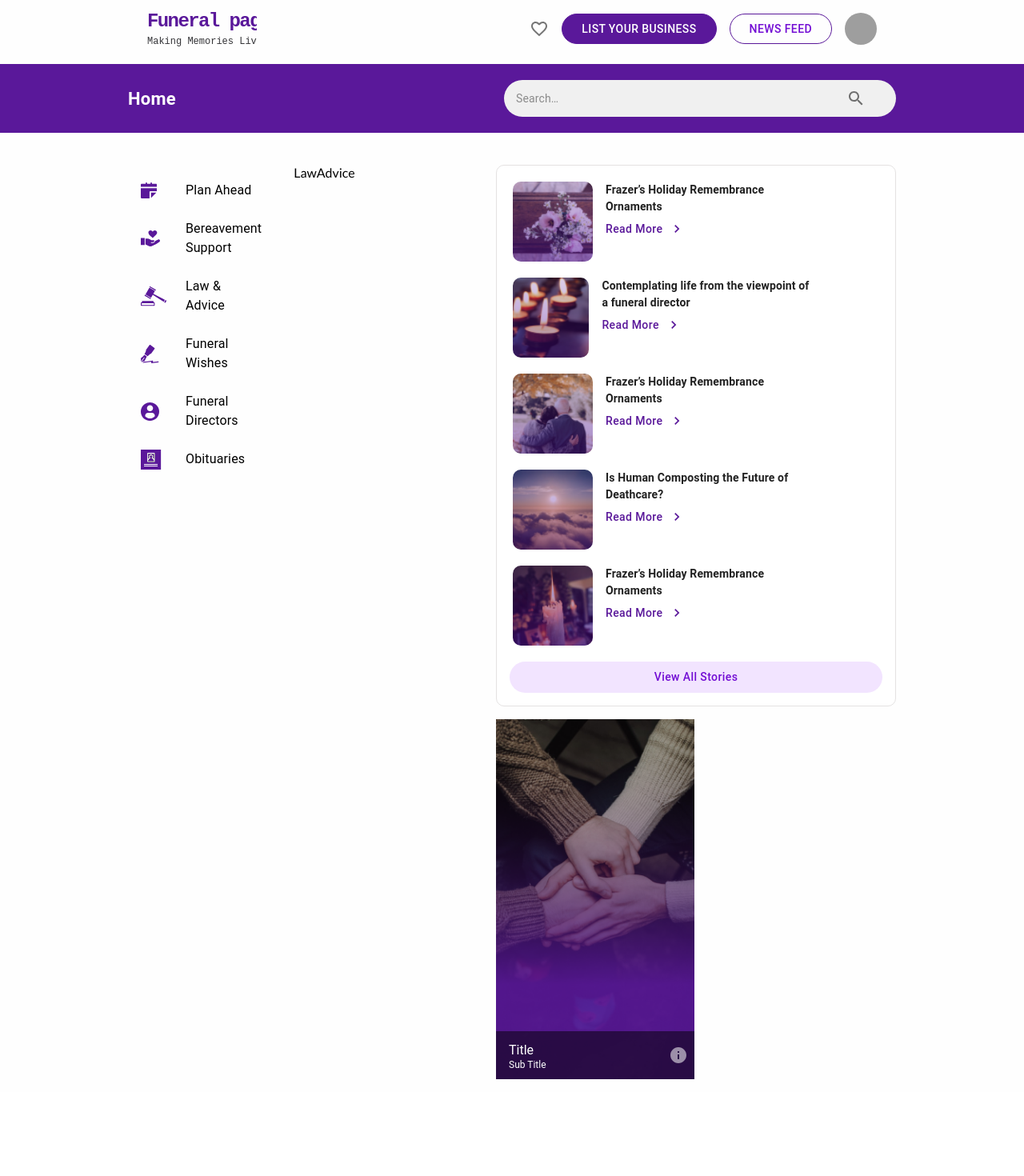
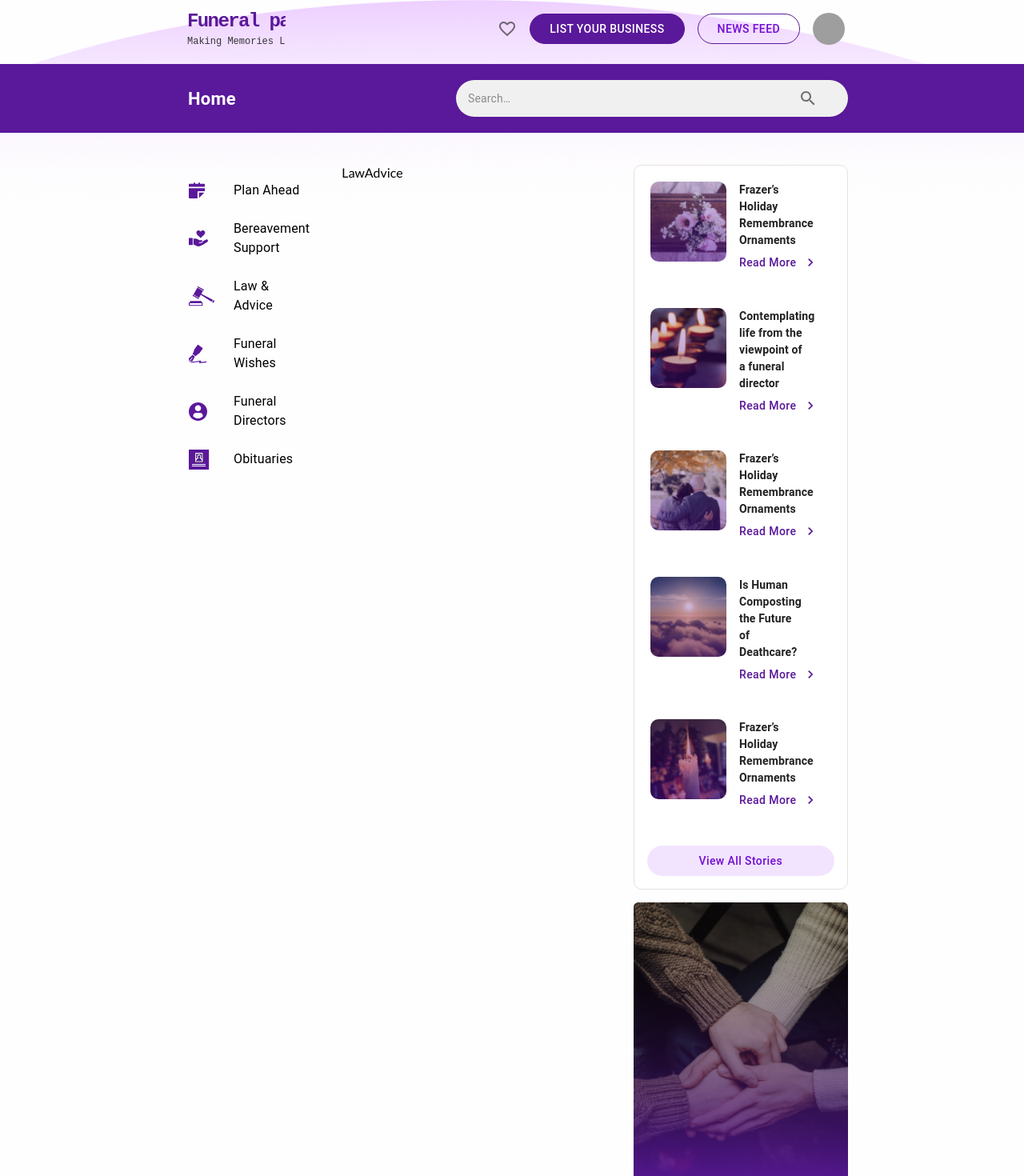
Before and after one commit to Yasela-dissanayake/funeral, a React (Create React App) app: page /law-advice in a window 1280 px wide. Shown: the top 1470 px of the page at 80% size. Before the commit the page ends 1365 px from the top, so only its background shows below. Built offline with nearby package versions, Linux system fonts and the light colour scheme; grey boxes are pictures that could not be loaded.

Commit message:
fix: fixed small style issues

```diff
--- a/src/components/BaseLayout.jsx
+++ b/src/components/BaseLayout.jsx
@@ -3,26 +3,36 @@ import NavBar from "./NavBar";
 import SideBar from "./SideBar";
 import SearchBar from "./SearchBar";
 import Stack from "@mui/material/Stack";
-import RightBar from "../components/RightBar";
+import RightBar from "./RightBar";
 import FeedLayout from "./FeedLayout";
 import Box from "@mui/material/Box";
+import basebg from "../assets/images/basebg.png";
+import Footer from "./Footer";
 
 const BaseLayout = () => {
   return (
-    <Box sx={{ backgroundColor: "#fefefe" }}>
+    <Box
+      sx={{
+        backgroundColor: "#fefefe",
+        backgroundImage: `url(${basebg})`,
+        backgroundRepeat: "no-repeat",
+        backgroundSize: "contain",
+      }}
+    >
       <NavBar />
       <SearchBar />
       <Stack
         direction="row"
         spacing={3}
         justifyContent="center"
-        paddingRight="160px"
+        paddingRight="220px"
         marginTop={5}
       >
         <SideBar />
         <FeedLayout />
         <RightBar />
       </Stack>
+      <Footer />
     </Box>
   );
 };
--- /dev/null
+++ b/src/components/Footer.jsx
@@ -0,0 +1,16 @@
+import React from "react";
+import Box from "@mui/material/Box";
+import Grid from "@mui/material/Grid";
+
+const Footer = () => {
+  return (
+    <Box sx={{ margin: "50px 220px", backgroundColor: "red" }}>
+      <Grid container spacing={0}>
+        <Grid item>1</Grid>
+        <Grid item>2</Grid>
+      </Grid>
+    </Box>
+  );
+};
+
+export default Footer;
--- a/src/components/NavBar.jsx
+++ b/src/components/NavBar.jsx
@@ -49,11 +49,18 @@ function NavBar() {
       sx={{
         bgcolor: "transparent",
         boxShadow: "none",
-        paddingLeft: "160px",
-        paddingRight: "160px",
+        width: "100%",
+        paddingRight: "200px",
+        paddingLeft: "210px",
       }}
     >
-      <Container maxWidth="xl" sx={{ margin: 0 }}>
+      <Container
+        maxWidth="xl"
+        sx={{
+          margin: 0,
+          minWidth: "100%",
+        }}
+      >
         <Toolbar disableGutters>
           {/* main logo text */}
           <Grid container width="15%">
--- a/src/components/RightBar.jsx
+++ b/src/components/RightBar.jsx
@@ -63,23 +63,18 @@ const RightBar = () => {
         </Box>
       </Box> */}
 
-      <ImageList sx={{ width: 500, height: 450 }}>
-        <ImageListItem>
-          <img src={cardbg} alt="background" />
-          <ImageListItemBar
-            title="Title"
-            subtitle="Sub Title"
-            actionIcon={
-              <IconButton
-                sx={{ color: "rgba(255, 255, 255, 0.54)" }}
-                // aria-label={`info about ${item.title}`}
-              >
-                <InfoIcon />
-              </IconButton>
-            }
-          />
-        </ImageListItem>
-      </ImageList>
+      <Box sx={{ display: "flex" }}>
+        <ImageList cols={1}>
+          {" "}
+          {/* Set cols to 1 for a single-column layout */}
+          <ImageListItem sx={{ width: "100%", flexGrow: 1 }}>
+            {" "}
+            {/* Set width and flexGrow */}
+            <img src={cardbg} alt="background" />
+            {/* <ImageListItemBar title="Title" subtitle="Sub Title" /> */}
+          </ImageListItem>
+        </ImageList>
+      </Box>
     </Box>
   );
 };
--- a/src/components/SearchBar.jsx
+++ b/src/components/SearchBar.jsx
@@ -18,12 +18,12 @@ const SearchBar = () => {
       bgcolor={primaryDarkColor}
       height={70}
       mt={1}
-      pl="160px"
+      pl="235px"
       alignSelf="center"
       display="flex"
       textAlign="center"
       justifyContent="space-between"
-      paddingRight="160px"
+      paddingRight="220px"
       py={1}
     >
       <Typography
--- a/src/components/SideBar.jsx
+++ b/src/components/SideBar.jsx
@@ -22,9 +22,9 @@ const SideBar = () => {
     <Box
       flex={2}
       sx={{
-        width: "100%",
-        maxWidth: 360,
-        paddingLeft: "160px",
+        // width: "100%",
+        maxWidth: 300,
+        paddingLeft: "220px",
       }}
     >
       <nav aria-label="main mailbox folders">
```
Also changed, not shown: src/assets/images/basebg.png (added).
